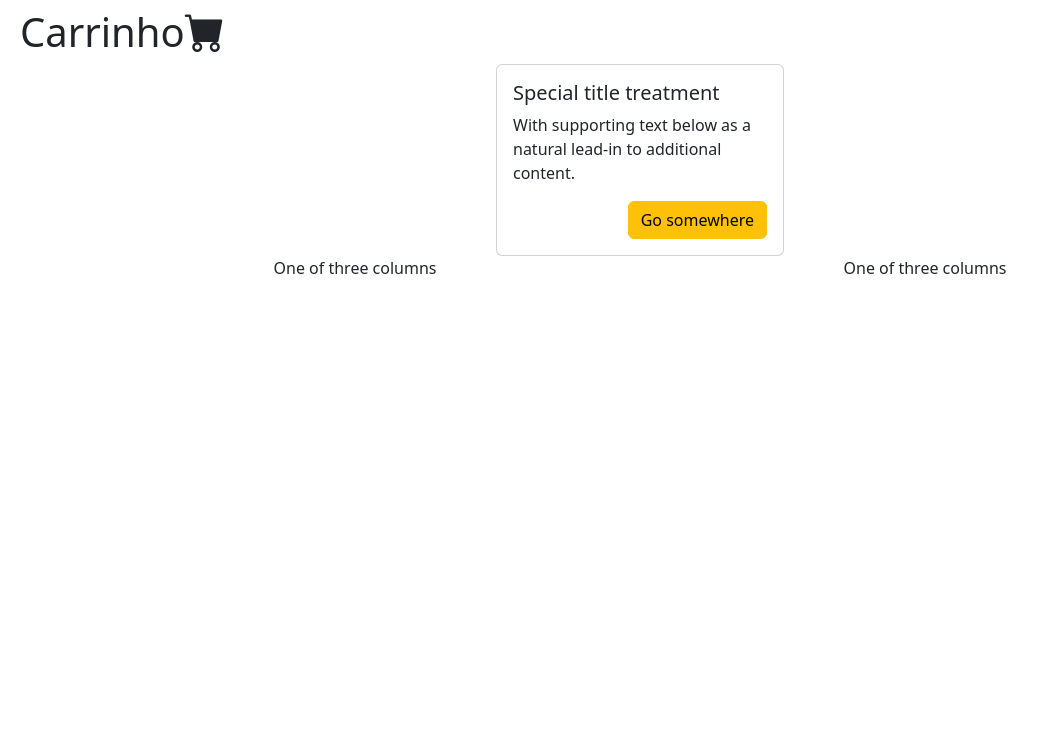
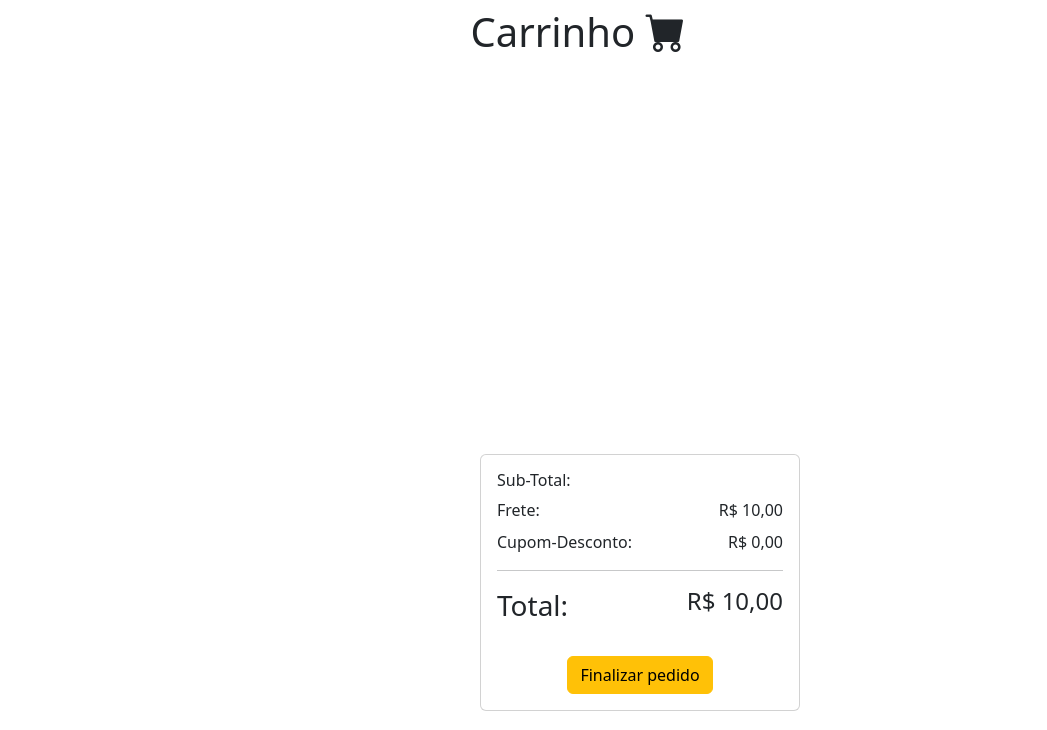
Before and after one commit to Aonay/AppDeliveryAcai, a PHP site: page /carrinho.php in a window 1280 px wide. Shown: the part 70-800 px from the top of the page, without its empty margins (0-1047 px from the left). Run offline with PHP 8.4, Linux system fonts and the light colour scheme; data that the repository does not hold is empty.

Commit message:
alteracoes carrinho final

```diff
--- a/carrinho.php
+++ b/carrinho.php
@@ -37,7 +37,7 @@
     </header>
 
     <div class="container m-2">
-        <h1>Carrinho<i class="bi bi-cart-fill"></i></h1>
+        <h1 class="text-center">Carrinho <i class="bi bi-cart-fill"></i></h1>
     </div>
 
     <!-- os itens de seleção de produtos devem aparecer na estrutura abaixo atraves do foreach     -->
@@ -51,14 +51,14 @@ if ($_POST) {
 
     // Exibindo os itens selecionados no carrinho
     ?>
-    <div class="card text-sm-start m-1" style="max-height: 100px;">
+    <div class="card text-sm-start m-1 mt-4" style="max-height: 100px;">
         <div class="row">
             <div class="col">
                 <img src="./imagens/acai1.jpg" class="img-fluid rounded-start" alt="...">
             </div>
             <div class="col-6">
                 <h5 class="text-sm-start"><?php echo $titulo; ?></h5>
-                <p style="font-size: 11px;"><?php echo $itens; ?></p>
+                <p style="font-size: 14px;"><?php echo $itens; ?></p>
             </div>
             <div class="col">
                 <h5>VALOR</h5>
@@ -68,58 +68,46 @@ if ($_POST) {
     </div>
     <?php
 }
+
+$valor_numerico = floatval(str_replace('R$ ', '', $preco));
+$total = $valor_numerico + 10;
 ?>
 
-
-    <!-- <div class="card text-sm-start m-1 " style="max-height: 100px;">
-        <div class="row">
-            <div class="col">
-                <img src="./imagens/acai1.jpg" class="img-fluid rounded-start" alt="...">
+<div class="d-flex justify-content-center" style="margin-top: 350px">
+    <div class="card mt-5" style="width: 20rem;">
+        <div class="card-body">
+            <div class="d-flex justify-content-between align-items-center mb-2">
+                <h6 class="card-text m-0">Sub-Total:</h6>
+                <div class="text-end"><?php echo $preco; ?></div>
             </div>
-            <div class="col-6">
-                <h5 class="text-sm-start">Açaí Pequeno</h5>
-                <p style="font-size: 11px; ">Amendoim,Granola,Paçoca</p>
+            <div class="d-flex justify-content-between align-items-center mb-2">
+                <h6 class="card-text m-0">Frete:</h6>
+                <div class="text-end">R$ 10,00</div>
             </div>
-            <div class="col">
-                <h5>VALOR</h5>
-                <p><b>R$25,00</b></p>
+            <div class="d-flex justify-content-between align-items-center mb-2">
+                <h6 class="card-text m-0">Cupom-Desconto:</h6>
+                <div class="text-end">R$ 0,00</div>
             </div>
-        </div>
-    </div> -->
-    <!-- <div class="card text-sm-start m-1 " style="max-height: 100px;">
-        <div class="row">
-            <div class="col">
-                <img src="./imagens/acai1.jpg" class="img-fluid rounded-start" alt="...">
+            <hr>
+            <div class="d-flex justify-content-between align-items-center mb-2">
+                <h3 class="card-text m-0">Total:</h3>
+                <h4><div class="text-end">R$ <?php echo $total; ?>,00</div></h4>
             </div>
-            <div class="col-6">
-                <h5 class="text-sm-start">Açaí Pequeno</h5>
-                <p style="font-size: 11px; ">Amendoim,Granola,Paçoca</p>
-            </div>
-            <div class="col">
-                <h5>VALOR</h5>
-                <p><b>R$25,00</b></p>
-            </div>
-        </div>
-    </div> -->
-
-    <div class="d-flex justify-content-center">
-        <div class=" card " style="width: 18rem;">
-            <div class="card-body">
-                <h5 class="card-title">Special title treatment</h5>
-                <p class="card-text">With supporting text below as a natural lead-in to additional content.</p>
-                <div class="text-end"><a href="#" class="btn btn-warning">Go somewhere</a></div>
-            </div>
+            <br>
+            <div class="text-center"><a href="#" class="btn btn-warning">Finalizar pedido</a></div>
         </div>
     </div>
+</div>
+
 
     <div class="container text-center">
   <div class="row">
     <div class="col align-self-start">
-      One of three columns
+
     </div>
 
     <div class="col align-self-end">
-      One of three columns
+
     </div>
   </div>
 </div>
```
Also changed, not shown: principal.php (+25 -23 lines).
